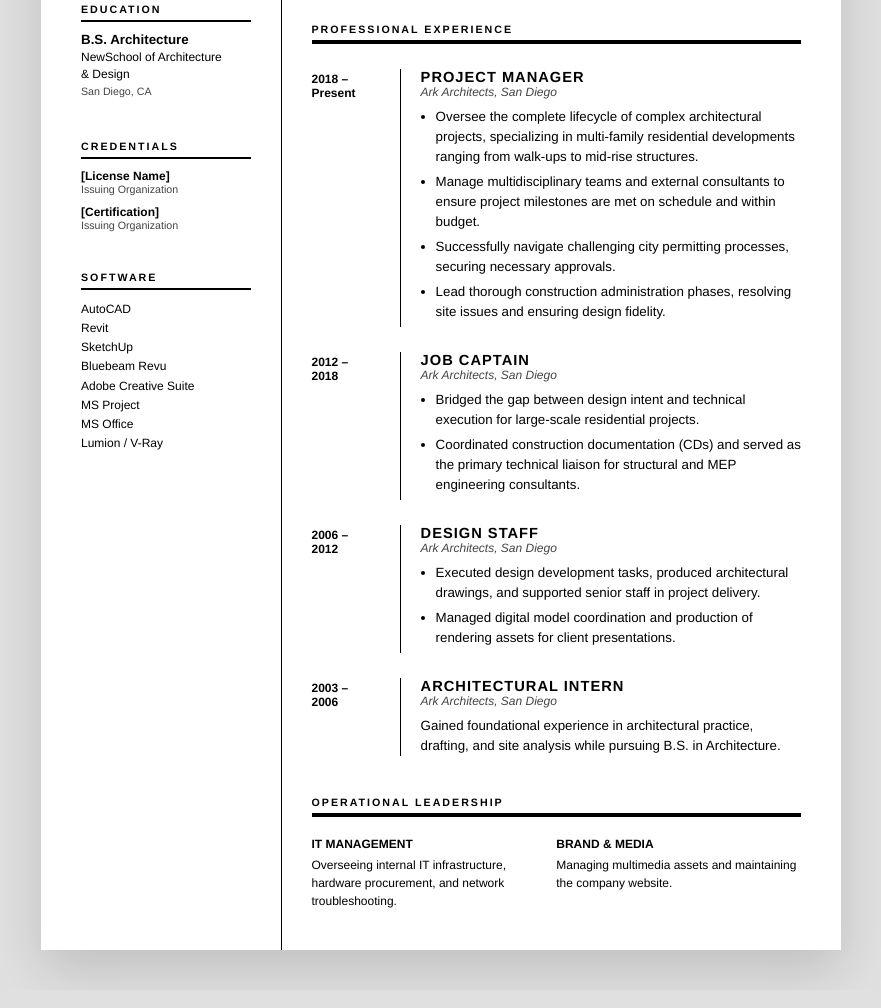
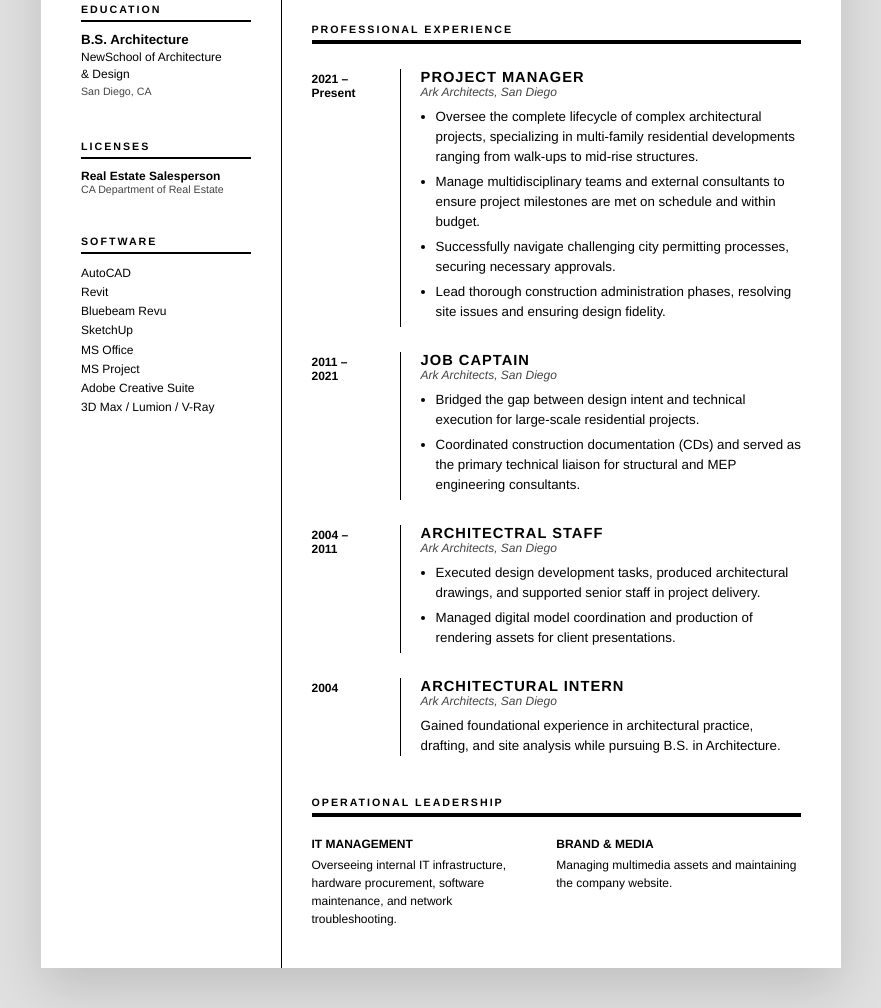
Before and after one commit to nasrmobin/nasrmobin.github.io, a plain HTML site: page index.html in a window 1280 px wide. Shown: the part 385-1393 px from the top of the page, without its empty margins (199-1080 px from the left). Drawn offline with Linux system fonts and the light colour scheme.

Commit message:
index.html

```diff
--- a/index.html
+++ b/index.html
@@ -3,7 +3,7 @@
 <head>
     <meta charset="UTF-8">
     <meta name="viewport" content="width=device-width, initial-scale=1.0">
-    <title>Nasr Mobin - 2Professional Minutes</title>
+    <title>Nasr Mobin - Professional Minutes</title>
     <style>
         body {
             background-color: #e0e0e0;
@@ -205,15 +205,11 @@
 
                 <!-- LICENSES -->
                 <div style="margin-bottom: 40px;" class="job-entry">
-                    <div style="font-family: 'Helvetica', 'Arial', sans-serif; font-size: 8pt; font-weight: 700; text-transform: uppercase; letter-spacing: 2px; border-bottom: 2px solid #000; padding-bottom: 5px; margin-bottom: 10px;">Credentials</div>
+                    <div style="font-family: 'Helvetica', 'Arial', sans-serif; font-size: 8pt; font-weight: 700; text-transform: uppercase; letter-spacing: 2px; border-bottom: 2px solid #000; padding-bottom: 5px; margin-bottom: 10px;">Licenses</div>
 
                     <div style="margin-bottom: 10px;">
-                        <div style="font-family: 'Helvetica', 'Arial', sans-serif; font-size: 9pt; font-weight: 700;">[License Name]</div>
-                        <div style="font-family: 'Helvetica', 'Arial', sans-serif; font-size: 8pt; color: #444;">Issuing Organization</div>
-                    </div>
-                    <div>
-                        <div style="font-family: 'Helvetica', 'Arial', sans-serif; font-size: 9pt; font-weight: 700;">[Certification]</div>
-                        <div style="font-family: 'Helvetica', 'Arial', sans-serif; font-size: 8pt; color: #444;">Issuing Organization</div>
+                        <div style="font-family: 'Helvetica', 'Arial', sans-serif; font-size: 9pt; font-weight: 700;">Real Estate Salesperson</div>
+                        <div style="font-family: 'Helvetica', 'Arial', sans-serif; font-size: 8pt; color: #444;">CA Department of Real Estate</div>
                     </div>
                 </div>
 
@@ -223,12 +219,12 @@
                     <div style="font-family: 'Helvetica', 'Arial', sans-serif; font-size: 9pt; line-height: 1.6; font-weight: 500;">
                         AutoCAD<br>
                         Revit<br>
+                        Bluebeam Revu<br>
                         SketchUp<br>
-                        Bluebeam Revu<br>
+                        MS Office<br>
+                        MS Project<br>
                         Adobe Creative Suite<br>
-                        MS Project<br>
-                        MS Office<br>
-                        Lumion / V-Ray
+                        3D Max / Lumion / V-Ray
                     </div>
                 </div>
 
@@ -251,7 +247,7 @@
                 <table width="100%" cellspacing="0" cellpadding="0" style="margin-bottom: 25px;" class="job-entry">
                     <tr>
                         <td width="18%" valign="top" style="padding-top: 3px;">
-                            <div style="font-family: 'Helvetica', 'Arial', sans-serif; font-size: 9pt; font-weight: 700;">2018 –<br>Present</div>
+                            <div style="font-family: 'Helvetica', 'Arial', sans-serif; font-size: 9pt; font-weight: 700;">2021 –<br>Present</div>
                         </td>
                         <td width="82%" valign="top" style="border-left: 1px solid #000; padding-left: 20px;">
                             <div style="font-family: 'Helvetica', 'Arial', sans-serif; font-size: 11pt; font-weight: 700; text-transform: uppercase; letter-spacing: 1px; color: #000;">Project Manager</div>
@@ -272,7 +268,7 @@
                 <table width="100%" cellspacing="0" cellpadding="0" style="margin-bottom: 25px;" class="job-entry">
                     <tr>
                         <td width="18%" valign="top" style="padding-top: 3px;">
-                            <div style="font-family: 'Helvetica', 'Arial', sans-serif; font-size: 9pt; font-weight: 700;">2012 –<br>2018</div>
+                            <div style="font-family: 'Helvetica', 'Arial', sans-serif; font-size: 9pt; font-weight: 700;">2011 –<br>2021</div>
                         </td>
                         <td width="82%" valign="top" style="border-left: 1px solid #000; padding-left: 20px;">
                             <div style="font-family: 'Helvetica', 'Arial', sans-serif; font-size: 11pt; font-weight: 700; text-transform: uppercase; letter-spacing: 1px; color: #000;">Job Captain</div>
@@ -291,10 +287,10 @@
                 <table width="100%" cellspacing="0" cellpadding="0" style="margin-bottom: 25px;" class="job-entry">
                     <tr>
                         <td width="18%" valign="top" style="padding-top: 3px;">
-                            <div style="font-family: 'Helvetica', 'Arial', sans-serif; font-size: 9pt; font-weight: 700;">2006 –<br>2012</div>
+                            <div style="font-family: 'Helvetica', 'Arial', sans-serif; font-size: 9pt; font-weight: 700;">2004 –<br>2011</div>
                         </td>
                         <td width="82%" valign="top" style="border-left: 1px solid #000; padding-left: 20px;">
-                            <div style="font-family: 'Helvetica', 'Arial', sans-serif; font-size: 11pt; font-weight: 700; text-transform: uppercase; letter-spacing: 1px; color: #000;">Design Staff</div>
+                            <div style="font-family: 'Helvetica', 'Arial', sans-serif; font-size: 11pt; font-weight: 700; text-transform: uppercase; letter-spacing: 1px; color: #000;">Architectral Staff</div>
                             <div style="font-family: 'Helvetica', 'Arial', sans-serif; font-size: 9pt; font-style: italic; margin-bottom: 8px; color: #444;">Ark Architects, San Diego</div>
                             <div style="font-family: 'Helvetica', 'Arial', sans-serif; font-size: 10pt; line-height: 1.5;">
                                 <ul>
@@ -310,7 +306,7 @@
                 <table width="100%" cellspacing="0" cellpadding="0" style="margin-bottom: 25px;" class="job-entry">
                     <tr>
                         <td width="18%" valign="top" style="padding-top: 3px;">
-                            <div style="font-family: 'Helvetica', 'Arial', sans-serif; font-size: 9pt; font-weight: 700;">2003 –<br>2006</div>
+                            <div style="font-family: 'Helvetica', 'Arial', sans-serif; font-size: 9pt; font-weight: 700;">2004</div>
                         </td>
                         <td width="82%" valign="top" style="border-left: 1px solid #000; padding-left: 20px;">
                             <div style="font-family: 'Helvetica', 'Arial', sans-serif; font-size: 11pt; font-weight: 700; text-transform: uppercase; letter-spacing: 1px; color: #000;">Architectural Intern</div>
@@ -329,7 +325,7 @@
                     <tr>
                         <td width="50%" valign="top" style="padding-right: 20px;">
                             <div style="font-family: 'Helvetica', 'Arial', sans-serif; font-size: 9pt; font-weight: 700; text-transform: uppercase; margin-bottom: 5px;">IT Management</div>
-                            <div style="font-family: 'Helvetica', 'Arial', sans-serif; font-size: 9pt; line-height: 1.5;">Overseeing internal IT infrastructure, hardware procurement, and network troubleshooting.</div>
+                            <div style="font-family: 'Helvetica', 'Arial', sans-serif; font-size: 9pt; line-height: 1.5;">Overseeing internal IT infrastructure, hardware procurement, software maintenance, and network troubleshooting.</div>
                         </td>
                         <td width="50%" valign="top">
                             <div style="font-family: 'Helvetica', 'Arial', sans-serif; font-size: 9pt; font-weight: 700; text-transform: uppercase; margin-bottom: 5px;">Brand & Media</div>
```
